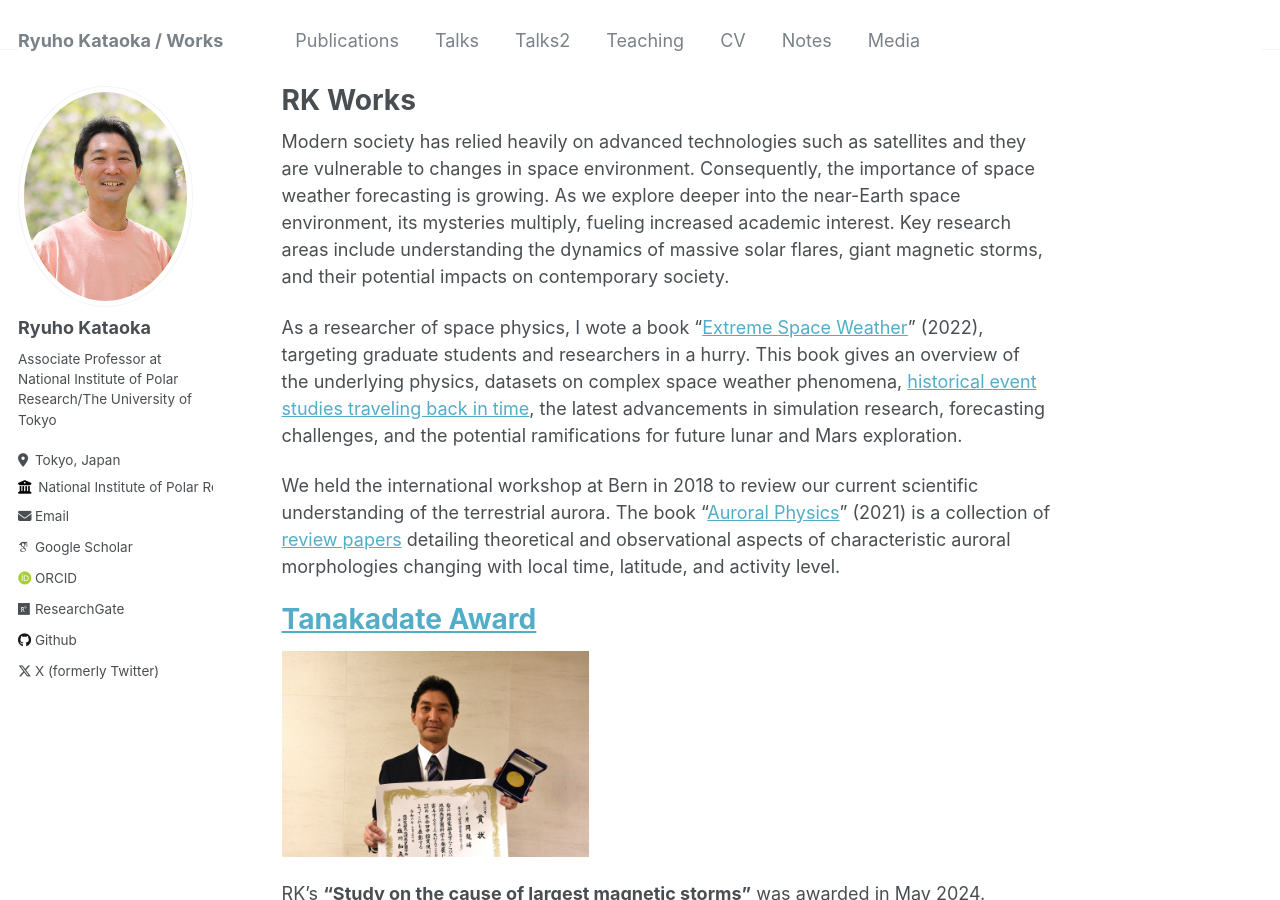
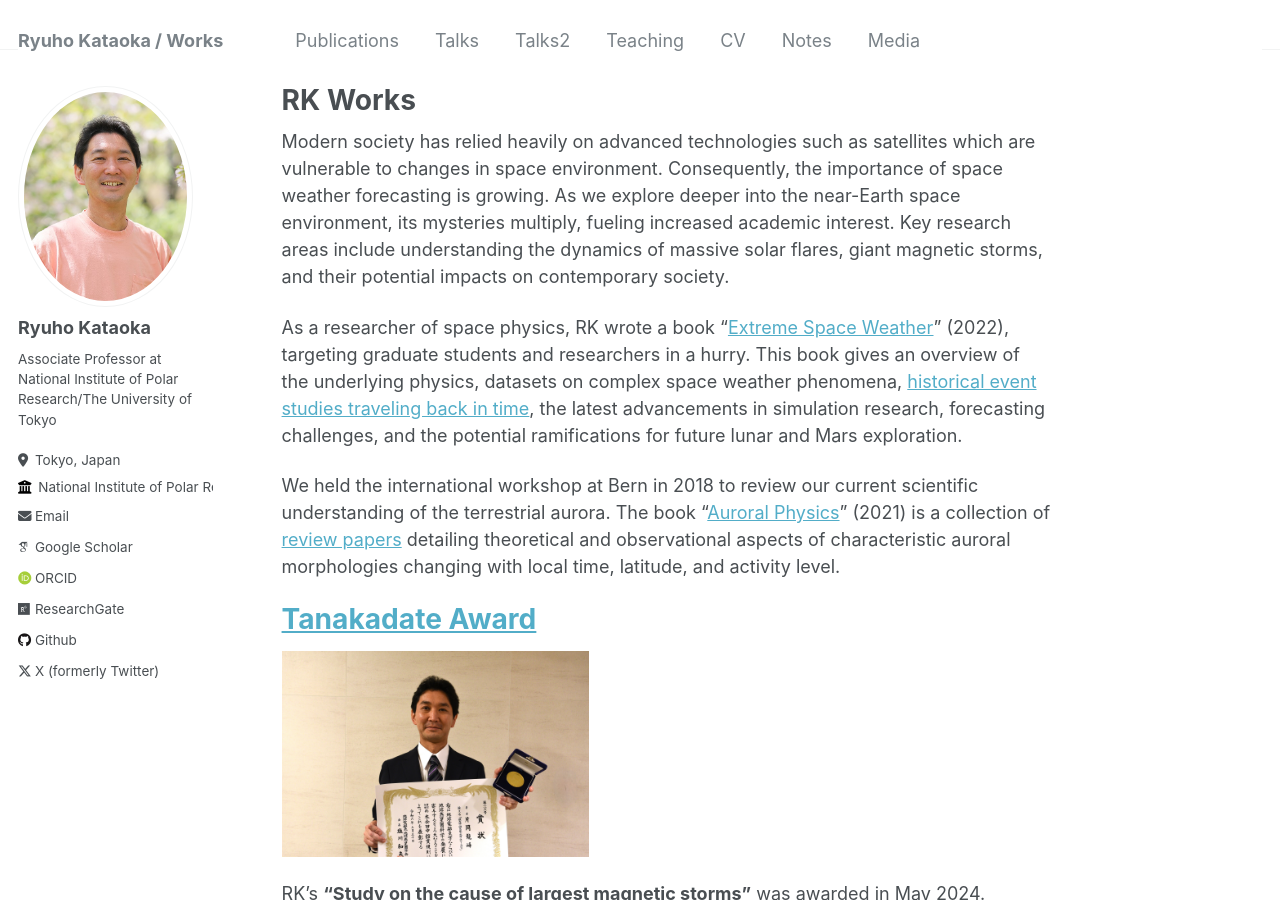
Before and after one commit to ryuhokataoka/ryuhokataoka.github.io, a Jekyll site: the page built from _pages/about.md, in a window 1280 px wide and 900 px high. Built offline with Jekyll 4.4.1, drawn with Linux system fonts in a browser that asks for light colours; some web fonts are replaced.

Commit message:
Update about.md

```diff
--- a/_pages/about.md
+++ b/_pages/about.md
@@ -7,9 +7,9 @@ redirect_from:
   - /about.html
 ---
 
-Modern society has relied heavily on advanced technologies such as satellites and they are vulnerable to changes in space environment. Consequently, the importance of space weather forecasting is growing. As we explore deeper into the near-Earth space environment, its mysteries multiply, fueling increased academic interest. Key research areas include understanding the dynamics of massive solar flares, giant magnetic storms, and their potential impacts on contemporary society.
+Modern society has relied heavily on advanced technologies such as satellites which are vulnerable to changes in space environment. Consequently, the importance of space weather forecasting is growing. As we explore deeper into the near-Earth space environment, its mysteries multiply, fueling increased academic interest. Key research areas include understanding the dynamics of massive solar flares, giant magnetic storms, and their potential impacts on contemporary society.
 
-As a researcher of space physics, I wote a book "[Extreme Space Weather](https://www.sciencedirect.com/book/9780128225370/extreme-space-weather)" (2022), targeting graduate students and researchers in a hurry. This book gives an overview of the underlying physics, datasets on complex space weather phenomena, [historical event studies traveling back in time](https://sr.rois.ac.jp/en/article/sr/019.html), the latest advancements in simulation research, forecasting challenges, and the potential ramifications for future lunar and Mars exploration.
+As a researcher of space physics, RK wrote a book "[Extreme Space Weather](https://www.sciencedirect.com/book/9780128225370/extreme-space-weather)" (2022), targeting graduate students and researchers in a hurry. This book gives an overview of the underlying physics, datasets on complex space weather phenomena, [historical event studies traveling back in time](https://sr.rois.ac.jp/en/article/sr/019.html), the latest advancements in simulation research, forecasting challenges, and the potential ramifications for future lunar and Mars exploration.
 
 We held the international workshop at Bern in 2018 to review our current scientific understanding of the terrestrial aurora. The book "[Auroral Physics](https://link.springer.com/book/9789402421217)" (2021) is a collection of [review papers](https://link.springer.com/journal/11214/topicalCollection/AC_bf357171e13838efc1938f9b16404a80/page/1) detailing theoretical and observational aspects of characteristic auroral morphologies changing with local time, latitude, and activity level.
 
```
